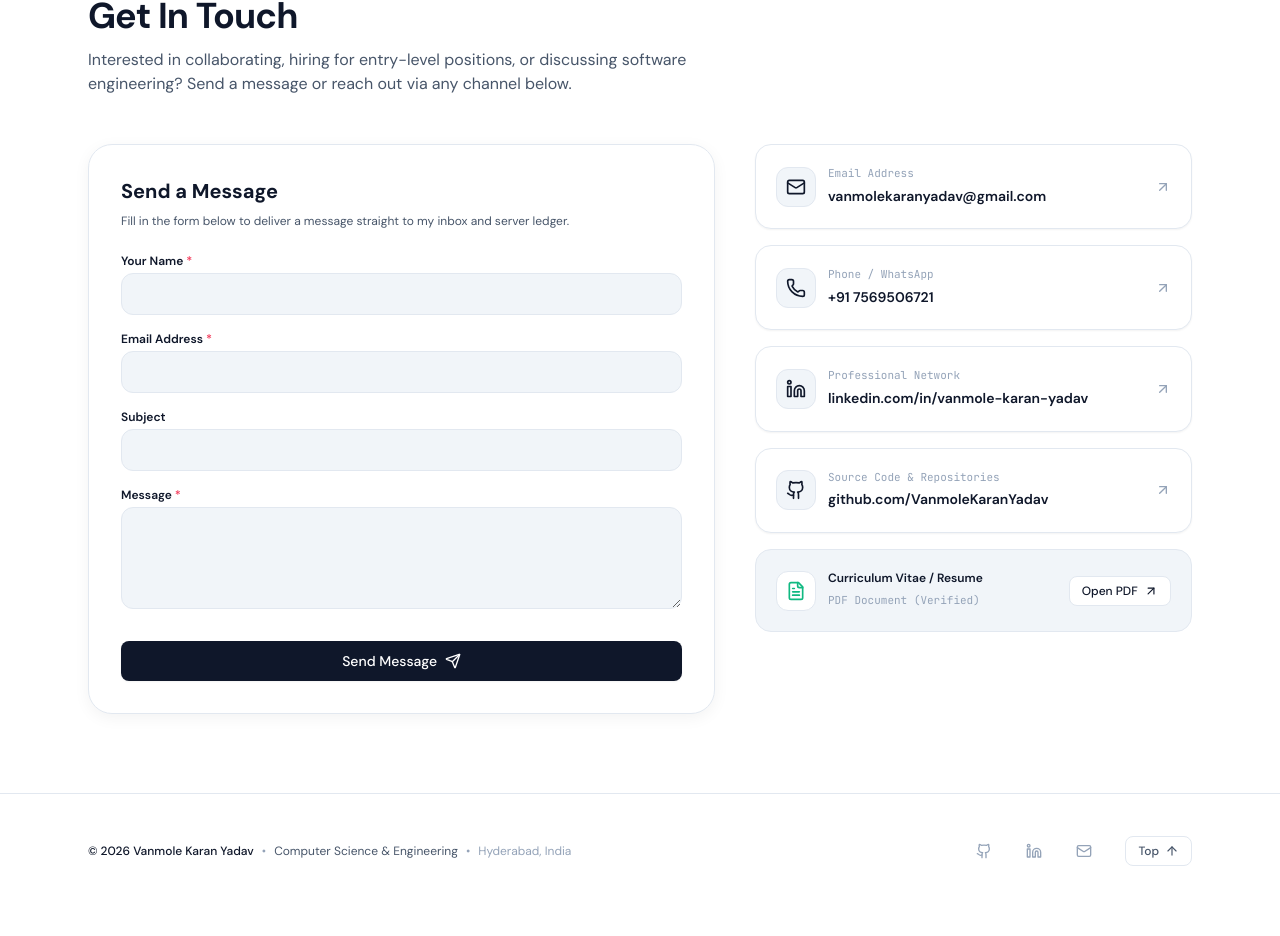
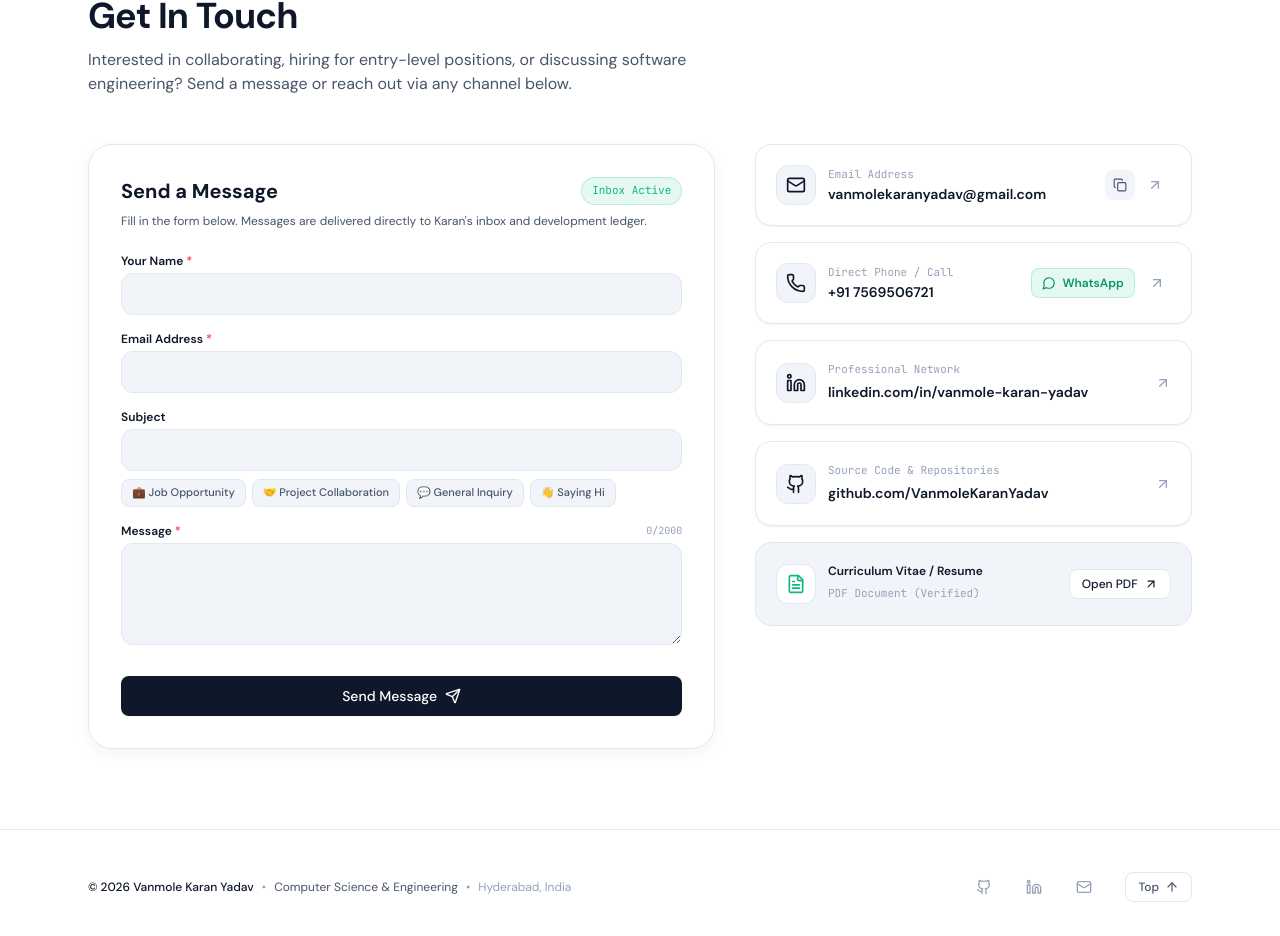
Before and after one commit to VanmoleKaranYadav/vanmole-karan-yadav-portfolio, a React (Vite) app: page / in a window 1280 px wide. Shown: the part 4247-5183 px from the top of the page. Before the commit the page ends 5155 px from the top, so only its background shows below. Built offline with nearby package versions, Linux system fonts and the light colour scheme; the HTML template or start-up script is replaced by a standard one.

Commit message:
Make contact section fully functional with dual-tier delivery, subject chips, copy email, and WhatsApp

```diff
--- a/src/sections/Contact.jsx
+++ b/src/sections/Contact.jsx
@@ -12,7 +12,18 @@ import {
   CheckCircle,
   AlertCircle,
   FileText,
+  Copy,
+  Check,
+  MessageCircle,
+  ExternalLink,
 } from 'lucide-react';
+
+const SUBJECT_PRESETS = [
+  '💼 Job Opportunity',
+  '🤝 Project Collaboration',
+  '💬 General Inquiry',
+  '👋 Saying Hi',
+];
 
 export default function Contact() {
   const [formData, setFormData] = useState({
@@ -22,29 +33,38 @@ export default function Contact() {
     message: '',
   });
 
+  const [submittedData, setSubmittedData] = useState(null);
+
   const [status, setStatus] = useState({
     submitting: false,
     success: false,
     error: null,
+    source: null,
   });
 
   const [fieldErrors, setFieldErrors] = useState({});
+  const [copiedEmail, setCopiedEmail] = useState(false);
 
   const validate = () => {
     const errors = {};
     if (!formData.name.trim()) {
       errors.name = 'Please enter your name.';
+    } else if (formData.name.trim().length < 2) {
+      errors.name = 'Name must be at least 2 characters.';
     }
+
     if (!formData.email.trim()) {
       errors.email = 'Please enter your email address.';
     } else if (!/^[^\s@]+@[^\s@]+\.[^\s@]+$/.test(formData.email.trim())) {
       errors.email = 'Please enter a valid email address.';
     }
+
     if (!formData.message.trim()) {
       errors.message = 'Please enter your message.';
     } else if (formData.message.trim().length < 5) {
       errors.message = 'Message must be at least 5 characters long.';
     }
+
     return errors;
   };
 
@@ -59,6 +79,25 @@ export default function Contact() {
     }
   };
 
+  const handleSelectPreset = (preset) => {
+    setFormData((prev) => ({
+      ...prev,
+      subject: prev.subject === preset ? '' : preset,
+    }));
+  };
+
+  const handleCopyEmail = async (e) => {
+    e.preventDefault();
+    e.stopPropagation();
+    try {
+      await navigator.clipboard.writeText(portfolioData.email);
+      setCopiedEmail(true);
+      setTimeout(() => setCopiedEmail(false), 2500);
+    } catch (err) {
+      console.error('Failed to copy email:', err);
+    }
+  };
+
   const handleSubmit = async (e) => {
     e.preventDefault();
 
@@ -68,38 +107,97 @@ export default function Contact() {
       return;
     }
 
-    setStatus({ submitting: true, success: false, error: null });
+    setStatus({ submitting: true, success: false, error: null, source: null });
 
+    const payload = {
+      name: formData.name.trim(),
+      email: formData.email.trim(),
+      subject: (formData.subject || 'General Inquiry').trim(),
+      message: formData.message.trim(),
+    };
+
+    // Tier 1: Try local Express API route (/api/contact)
     try {
+      const controller = new AbortController();
+      const timeoutId = setTimeout(() => controller.abort(), 6000);
+
       const response = await fetch('/api/contact', {
         method: 'POST',
         headers: {
           'Content-Type': 'application/json',
         },
-        body: JSON.stringify(formData),
+        body: JSON.stringify(payload),
+        signal: controller.signal,
+      });
+      clearTimeout(timeoutId);
+
+      const contentType = response.headers.get('content-type') || '';
+      if (response.ok && contentType.includes('application/json')) {
+        const data = await response.json();
+        if (data.success) {
+          setSubmittedData(payload);
+          setStatus({
+            submitting: false,
+            success: true,
+            error: null,
+            source: 'local',
+          });
+          setFormData({ name: '', email: '', subject: '', message: '' });
+          return;
+        }
+      }
+    } catch (localErr) {
+      console.warn('Local API attempt unreachable, attempting FormSubmit cloud delivery...', localErr);
+    }
+
+    // Tier 2: Cloud Fallback via FormSubmit AJAX (direct email to Karan's inbox)
+    try {
+      const cloudResponse = await fetch('https://formsubmit.co/ajax/vanmolekaranyadav@gmail.com', {
+        method: 'POST',
+        headers: {
+          'Content-Type': 'application/json',
+          'Accept': 'application/json',
+        },
+        body: JSON.stringify({
+          name: payload.name,
+          email: payload.email,
+          _subject: `[Portfolio Contact] ${payload.subject} from ${payload.name}`,
+          message: payload.message,
+          _template: 'table',
+        }),
       });
 
-      const data = await response.json();
+      const cloudData = await cloudResponse.json();
+      if (cloudResponse.ok && (cloudData.success === 'true' || cloudData.success === true || cloudData.message)) {
+        setSubmittedData(payload);
+        setStatus({
+          submitting: false,
+          success: true,
+          error: null,
+          source: 'cloud',
+        });
+        setFormData({ name: '', email: '', subject: '', message: '' });
+        return;
+      }
+    } catch (cloudErr) {
+      console.error('Cloud form delivery error:', cloudErr);
+    }
 
-      if (response.ok && data.success) {
-        setStatus({ submitting: false, success: true, error: null });
-        setFormData({ name: '', email: '', subject: '', message: '' });
-      } else {
+    // Tier 3: Network / adblock fallback
     setStatus({
       submitting: false,
       success: false,
-          error: data.error || 'Failed to send message. Please try again.',
+      error: 'Network request blocked or unavailable. Click below to launch your email client with your message pre-filled.',
+      source: null,
     });
-      }
-    } catch (err) {
-      console.error('Contact form submission error:', err);
-      setStatus({
-        submitting: false,
-        success: false,
-        error: 'Network connection failed. You can reach out directly via vanmolekaranyadav@gmail.com.',
-      });
-    }
   };
+
+  const rawPhone = portfolioData.phone.replace(/[^0-9]/g, '');
+  const mailtoFallback = `mailto:${portfolioData.email}?subject=${encodeURIComponent(
+    formData.subject || 'Portfolio Inquiry'
+  )}&body=${encodeURIComponent(
+    `Name: ${formData.name || 'Recruiter'}\nEmail: ${formData.email || ''}\n\nMessage:\n${formData.message || ''}`
+  )}`;
 
   return (
     <section id="contact" className="py-20 border-t border-surface-border-subtle">
@@ -114,27 +212,51 @@ export default function Contact() {
           {/* Left Column: Interactive Contact Form */}
           <div className="lg:col-span-7 scroll-reveal">
             <div className="p-6 sm:p-8 rounded-3xl bg-surface border border-surface-border shadow-card">
-              <h3 className="text-xl font-bold text-text-primary mb-2">
+              <div className="flex items-center justify-between mb-2">
+                <h3 className="text-xl font-bold text-text-primary">
                   Send a Message
                 </h3>
+                <span className="text-[11px] font-mono px-2.5 py-1 rounded-full bg-emerald-500/10 text-emerald-500 border border-emerald-500/20">
+                  Inbox Active
+                </span>
+              </div>
               <p className="text-xs text-text-muted mb-6">
-                Fill in the form below to deliver a message straight to my inbox and server ledger.
+                Fill in the form below. Messages are delivered directly to Karan's inbox and development ledger.
               </p>
 
               {status.success ? (
                 <div className="p-6 rounded-2xl bg-emerald-500/10 border border-emerald-500/20 text-center flex flex-col items-center gap-3">
-                  <CheckCircle className="w-10 h-10 text-emerald-500 animate-bounce" />
-                  <h4 className="text-base font-semibold text-text-primary">
+                  <div className="w-12 h-12 rounded-full bg-emerald-500/20 flex items-center justify-center text-emerald-500 animate-pulse">
+                    <CheckCircle className="w-7 h-7" />
+                  </div>
+                  <h4 className="text-lg font-bold text-text-primary">
                     Message Sent Successfully!
                   </h4>
                   <p className="text-xs text-text-muted max-w-md">
-                    Thank you for reaching out, Karan has received your inquiry and will get back to you promptly.
+                    Thank you for reaching out. Karan has received your inquiry and will respond to{' '}
+                    <span className="font-semibold text-text-primary">{submittedData?.email}</span> promptly.
                   </p>
+
+                  {submittedData && (
+                    <div className="w-full mt-2 p-3.5 rounded-xl bg-surface border border-surface-border text-left text-xs space-y-1">
+                      <div className="text-[11px] text-text-subtle font-mono">Message Summary:</div>
+                      <div className="font-semibold text-text-primary">
+                        {submittedData.name} &bull; <span className="text-text-muted font-normal">{submittedData.subject}</span>
+                      </div>
+                      <p className="text-text-muted italic line-clamp-2">
+                        "{submittedData.message}"
+                      </p>
+                    </div>
+                  )}
+
                   <Button
                     variant="outline"
                     size="sm"
-                    onClick={() => setStatus({ submitting: false, success: false, error: null })}
-                    className="mt-2"
+                    onClick={() => {
+                      setStatus({ submitting: false, success: false, error: null, source: null });
+                      setSubmittedData(null);
+                    }}
+                    className="mt-3"
                   >
                     Send Another Message
                   </Button>
@@ -142,9 +264,18 @@ export default function Contact() {
               ) : (
                 <form onSubmit={handleSubmit} noValidate className="flex flex-col gap-4">
                   {status.error && (
-                    <div className="p-3.5 rounded-xl bg-rose-500/10 border border-rose-500/20 flex items-start gap-2.5 text-xs text-rose-500">
+                    <div className="p-4 rounded-xl bg-rose-500/10 border border-rose-500/20 flex flex-col gap-2.5 text-xs text-rose-500">
+                      <div className="flex items-start gap-2">
                         <AlertCircle className="w-4 h-4 shrink-0 mt-0.5" />
                         <span>{status.error}</span>
+                      </div>
+                      <a
+                        href={mailtoFallback}
+                        className="inline-flex items-center gap-1.5 self-start px-3 py-1.5 rounded-lg bg-rose-500 text-white font-medium hover:bg-rose-600 transition-colors text-[11px]"
+                      >
+                        <Mail className="w-3.5 h-3.5" />
+                        Open in Email App
+                      </a>
                     </div>
                   )}
 
@@ -200,7 +331,7 @@ export default function Contact() {
                     )}
                   </div>
 
-                  {/* Subject Field */}
+                  {/* Subject Field & Quick Preset Chips */}
                   <div>
                     <label htmlFor="subject" className="block text-xs font-semibold text-text-primary mb-1">
                       Subject
@@ -213,19 +344,46 @@ export default function Contact() {
                       onChange={handleChange}
                       placeholder=""
                       disabled={status.submitting}
-                      className="w-full px-3.5 py-2.5 rounded-xl bg-surface-subtle border border-surface-border text-xs sm:text-sm text-text-primary placeholder:text-text-subtle focus:outline-none focus:ring-2 focus:ring-accent transition-all"
+                      className="w-full px-3.5 py-2.5 rounded-xl bg-surface-subtle border border-surface-border text-xs sm:text-sm text-text-primary placeholder:text-text-subtle focus:outline-none focus:ring-2 focus:ring-accent transition-all mb-2"
                     />
+
+                    {/* Quick Selection Tags */}
+                    <div className="flex flex-wrap gap-1.5">
+                      {SUBJECT_PRESETS.map((preset) => {
+                        const isSelected = formData.subject === preset;
+                        return (
+                          <button
+                            key={preset}
+                            type="button"
+                            onClick={() => handleSelectPreset(preset)}
+                            className={`px-2.5 py-1 rounded-lg text-[11px] font-medium transition-colors border ${
+                              isSelected
+                                ? 'bg-accent text-accent-contrast border-accent'
+                                : 'bg-surface-subtle text-text-muted border-surface-border hover:border-surface-hover hover:text-text-primary'
+                            }`}
+                          >
+                            {preset}
+                          </button>
+                        );
+                      })}
+                    </div>
                   </div>
 
                   {/* Message Field */}
                   <div>
-                    <label htmlFor="message" className="block text-xs font-semibold text-text-primary mb-1">
+                    <div className="flex items-center justify-between mb-1">
+                      <label htmlFor="message" className="block text-xs font-semibold text-text-primary">
                         Message <span className="text-rose-500">*</span>
                       </label>
+                      <span className="text-[10px] text-text-subtle font-mono">
+                        {formData.message.length}/2000
+                      </span>
+                    </div>
                     <textarea
                       id="message"
                       name="message"
                       rows={4}
+                      maxLength={2000}
                       value={formData.message}
                       onChange={handleChange}
                       placeholder=""
@@ -262,47 +420,89 @@ export default function Contact() {
 
           {/* Right Column: Direct Channels & Resume Card */}
           <div className="lg:col-span-5 flex flex-col gap-4 scroll-reveal stagger-2">
-            {/* Email Card */}
+            {/* Email Card with Quick Copy */}
+            <div className="p-4 sm:p-5 rounded-2xl bg-surface border border-surface-border hover:border-surface-hover shadow-sm hover:shadow-card transition-all flex items-center justify-between group">
               <a
                 href={`mailto:${portfolioData.email}`}
-              className="p-4 sm:p-5 rounded-2xl bg-surface border border-surface-border hover:border-surface-hover shadow-sm hover:shadow-card transition-all flex items-center justify-between group"
+                className="flex items-center gap-3 min-w-0 flex-1"
               >
-              <div className="flex items-center gap-3">
-                <div className="w-10 h-10 rounded-xl bg-surface-subtle border border-surface-border flex items-center justify-center text-text-primary group-hover:bg-accent group-hover:text-accent-contrast transition-colors">
+                <div className="w-10 h-10 rounded-xl bg-surface-subtle border border-surface-border flex items-center justify-center text-text-primary group-hover:bg-accent group-hover:text-accent-contrast transition-colors shrink-0">
                   <Mail className="w-5 h-5" />
                 </div>
-                <div>
+                <div className="min-w-0 flex-1">
                   <span className="text-[11px] font-mono text-text-subtle block">
                     Email Address
                   </span>
-                  <span className="text-xs sm:text-sm font-semibold text-text-primary group-hover:underline">
+                  <span className="text-xs sm:text-sm font-semibold text-text-primary group-hover:underline truncate block">
                     {portfolioData.email}
                   </span>
                 </div>
-              </div>
-              <ArrowUpRight className="w-4 h-4 text-text-subtle group-hover:text-text-primary group-hover:translate-x-0.5 group-hover:-translate-y-0.5 transition-transform" />
               </a>
 
-            {/* Phone Card */}
+              <div className="flex items-center gap-1 shrink-0 ml-2">
+                <button
+                  type="button"
+                  onClick={handleCopyEmail}
+                  title="Copy email to clipboard"
+                  className="p-2 rounded-lg bg-surface-subtle hover:bg-surface-hover text-text-muted hover:text-text-primary transition-colors text-xs flex items-center gap-1"
+                >
+                  {copiedEmail ? (
+                    <>
+                      <Check className="w-3.5 h-3.5 text-emerald-500" />
+                      <span className="text-[10px] text-emerald-500 font-medium">Copied!</span>
+                    </>
+                  ) : (
+                    <Copy className="w-3.5 h-3.5" />
+                  )}
+                </button>
+                <a
+                  href={`mailto:${portfolioData.email}`}
+                  title="Open mail client"
+                  className="p-2 text-text-subtle group-hover:text-text-primary transition-colors"
+                >
+                  <ArrowUpRight className="w-4 h-4 group-hover:translate-x-0.5 group-hover:-translate-y-0.5 transition-transform" />
+                </a>
+              </div>
+            </div>
+
+            {/* Phone & WhatsApp Card */}
+            <div className="p-4 sm:p-5 rounded-2xl bg-surface border border-surface-border hover:border-surface-hover shadow-sm hover:shadow-card transition-all flex items-center justify-between group">
               <a
                 href={`tel:${portfolioData.phone.replace(/[^0-9+]/g, '')}`}
-              className="p-4 sm:p-5 rounded-2xl bg-surface border border-surface-border hover:border-surface-hover shadow-sm hover:shadow-card transition-all flex items-center justify-between group"
+                className="flex items-center gap-3 min-w-0 flex-1"
               >
-              <div className="flex items-center gap-3">
-                <div className="w-10 h-10 rounded-xl bg-surface-subtle border border-surface-border flex items-center justify-center text-text-primary group-hover:bg-accent group-hover:text-accent-contrast transition-colors">
+                <div className="w-10 h-10 rounded-xl bg-surface-subtle border border-surface-border flex items-center justify-center text-text-primary group-hover:bg-accent group-hover:text-accent-contrast transition-colors shrink-0">
                   <Phone className="w-5 h-5" />
                 </div>
-                <div>
+                <div className="min-w-0 flex-1">
                   <span className="text-[11px] font-mono text-text-subtle block">
-                    Phone / WhatsApp
+                    Direct Phone / Call
                   </span>
-                  <span className="text-xs sm:text-sm font-semibold text-text-primary group-hover:underline">
+                  <span className="text-xs sm:text-sm font-semibold text-text-primary group-hover:underline truncate block">
                     {portfolioData.phone}
                   </span>
                 </div>
+              </a>
+
+              <div className="flex items-center gap-2 shrink-0 ml-2">
+                <a
+                  href={`https://wa.me/${rawPhone}?text=${encodeURIComponent('Hi Karan, I saw your portfolio and would like to connect!')}`}
+                  target="_blank"
+                  rel="noopener noreferrer"
+                  className="px-2.5 py-1.5 rounded-lg bg-emerald-500/10 text-emerald-600 dark:text-emerald-400 hover:bg-emerald-500/20 text-xs font-semibold flex items-center gap-1.5 transition-colors border border-emerald-500/20"
+                  title="Chat on WhatsApp"
+                >
+                  <MessageCircle className="w-3.5 h-3.5" />
+                  <span className="hidden sm:inline">WhatsApp</span>
+                </a>
+                <a
+                  href={`tel:${portfolioData.phone.replace(/[^0-9+]/g, '')}`}
+                  className="p-1.5 text-text-subtle group-hover:text-text-primary transition-colors"
+                >
+                  <ArrowUpRight className="w-4 h-4 group-hover:translate-x-0.5 group-hover:-translate-y-0.5 transition-transform" />
+                </a>
               </div>
-              <ArrowUpRight className="w-4 h-4 text-text-subtle group-hover:text-text-primary group-hover:translate-x-0.5 group-hover:-translate-y-0.5 transition-transform" />
-            </a>
+            </div>
 
             {/* LinkedIn Card */}
             <a
```
Also changed, not shown: 1 other file (tests, documents, lock files or other folders). Lines whose indentation alone changed are shown as unchanged.
